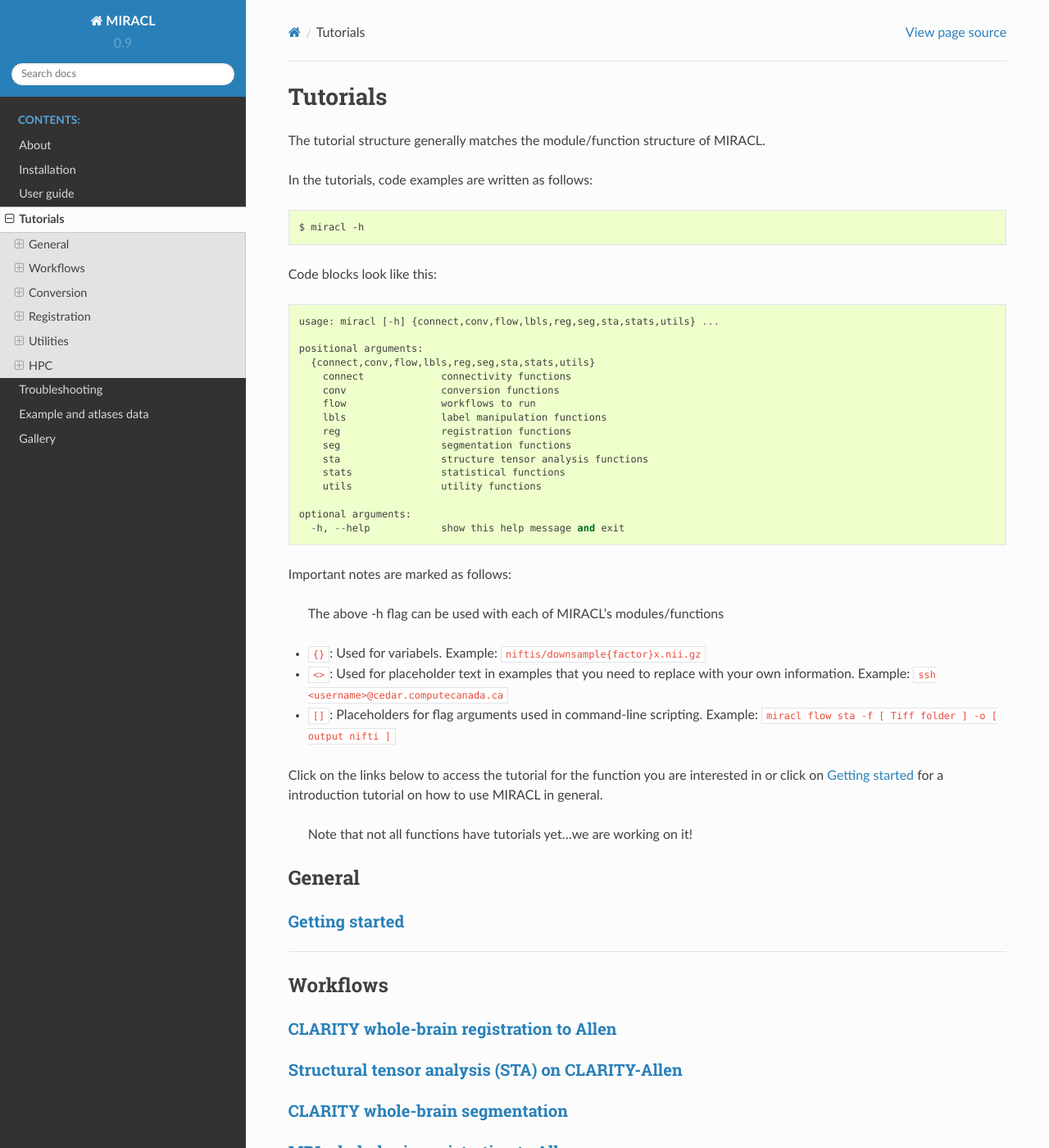
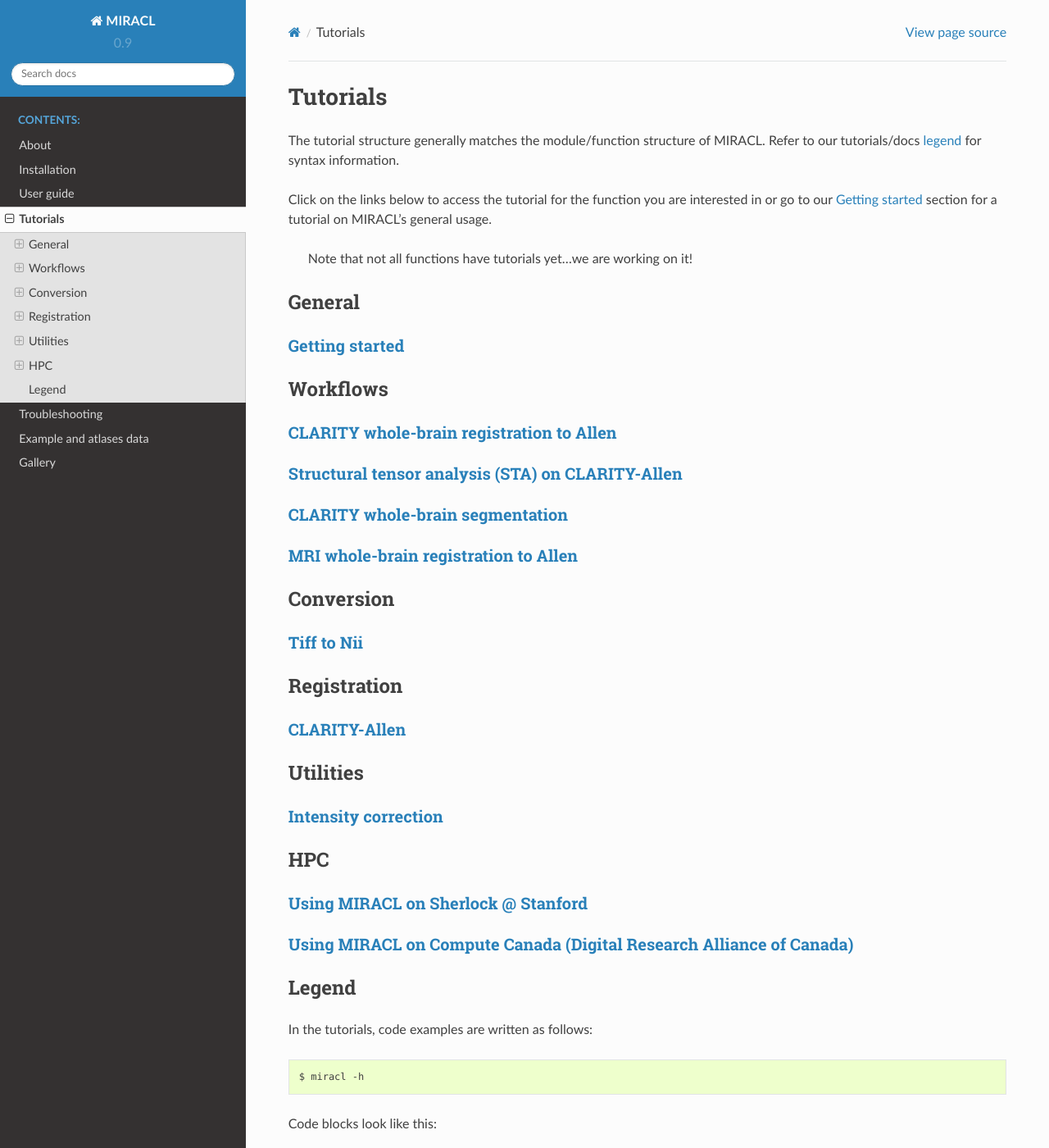
Before and after one commit to AICONSlab/MIRACL, a Sphinx documentation site: the page built from docs/tutorials.md, in a window 1280 px wide and 1400 px high. Shown: the whole window at 82% size. Built offline with Sphinx 7.4.7 and the Read the Docs theme 2.0.0, drawn with Linux system fonts in a browser that asks for light colours; some of the changed lines change nothing that is shown; some of the changed text lies outside the part shown.

Commit message:
[docs] improve formatting and readability

```diff
--- a/docs/tutorials.md
+++ b/docs/tutorials.md
@@ -1,6 +1,47 @@
 # Tutorials
 
 The tutorial structure generally matches the module/function structure of MIRACL.
+Refer to our tutorials/docs [legend](#legend) for syntax information.
+
+Click on the links below to access the tutorial for the function you are
+interested in or go to our [Getting started](./tutorials/beginner/getting_started.md)
+section for a tutorial on MIRACL's general usage.
+
+> Note that not all functions have tutorials yet...we are working on it!
+
+## General
+
+#### [Getting started](./tutorials/beginner/getting_started.md)
+
+## Workflows
+
+#### [CLARITY whole-brain registration to Allen](./tutorials/clar_reg/clar_reg.md)
+
+#### [Structural tensor analysis (STA) on CLARITY-Allen](./tutorials/sta/sta.md)
+
+#### [CLARITY whole-brain segmentation](./tutorials/clar_seg/clar_seg.md)
+
+#### [MRI whole-brain registration to Allen](./tutorials/mri_reg/mri_reg.md)
+
+## Conversion
+
+#### [Tiff to Nii](./tutorials/tiff_to_nii/tiff_to_nii.md)
+
+## Registration
+
+#### [CLARITY-Allen](./tutorials/registration/reg_clarity-allen/reg_clarity-allen.md)
+
+## Utilities
+
+#### [Intensity correction](./tutorials/int_corr/int_corr.md)
+
+## HPC
+
+#### [Using MIRACL on Sherlock @ Stanford](./tutorials/sherlock/sherlock.md)
+
+#### [Using MIRACL on Compute Canada (Digital Research Alliance of Canada)](./tutorials/compute_canada/compute_canada.md)
+
+## Legend
 
 In the tutorials, code examples are written as follows:
 
@@ -31,52 +72,16 @@
 
 Important notes are marked as follows:
 
-> The above -h flag can be used with each of MIRACL's modules/functions
+> The above `-h` flag can be used with each of MIRACL's modules/functions
 
-- `{}`: Used for variabels. Example: `niftis/downsample{factor}x.nii.gz`
+We use brackets to denote text as follows:
+
+- `{}`: Used for variabels.
+    - Example: `niftis/downsample{factor}x.nii.gz`
 - `<>`: Used for placeholder text in examples that you need to replace with
-your own information. Example: `ssh <username>@cedar.computecanada.ca`
-- `[]`: Placeholders for flag arguments used in command-line scripting.
-Example: `miracl flow sta -f [ Tiff folder ] -o [ output nifti ]`
-
-Click on the links below to access the tutorial for the function you are
-interested in or click on [Getting started](./tutorials/beginner/getting_started.md)
-for a introduction tutorial on how to use MIRACL in general.
-
-> Note that not all functions have tutorials yet...we are working on it!
-
-## General
-
-#### [Getting started](./tutorials/beginner/getting_started.md)
-
----
-
-## Workflows
-
-#### [CLARITY whole-brain registration to Allen](./tutorials/clar_reg/clar_reg.md)
-
-#### [Structural tensor analysis (STA) on CLARITY-Allen](./tutorials/sta/sta.md)
-
-#### [CLARITY whole-brain segmentation](./tutorials/clar_seg/clar_seg.md)
-
-#### [MRI whole-brain registration to Allen](./tutorials/mri_reg/mri_reg.md)
-
-## Conversion
-
-#### [Tiff to Nii](./tutorials/tiff_to_nii/tiff_to_nii.md)
-
-## Registration
-
-#### [CLARITY-Allen](./tutorials/registration/reg_clarity-allen/reg_clarity-allen.md)
-
-## Utilities
-
-#### [Intensity correction](./tutorials/int_corr/int_corr.md)
-
----
-
-## HPC
-
-#### [Using MIRACL on Sherlock @ Stanford](./tutorials/sherlock/sherlock.md)
-
-#### [Using MIRACL on Compute Canada (Digital Research Alliance of Canada)](./tutorials/compute_canada/compute_canada.md)
+your own information.
+    - Example: `ssh <username>@cedar.computecanada.ca`
+- `[ ]`: Placeholders for flag arguments used in command-line scripting.
+    - Example: `miracl flow sta -f [ Tiff folder ] -o [ output nifti ]`
+- `[]`: Denotes flags in the cli help menus.
+    - Example: `miracl [-h]`
```
